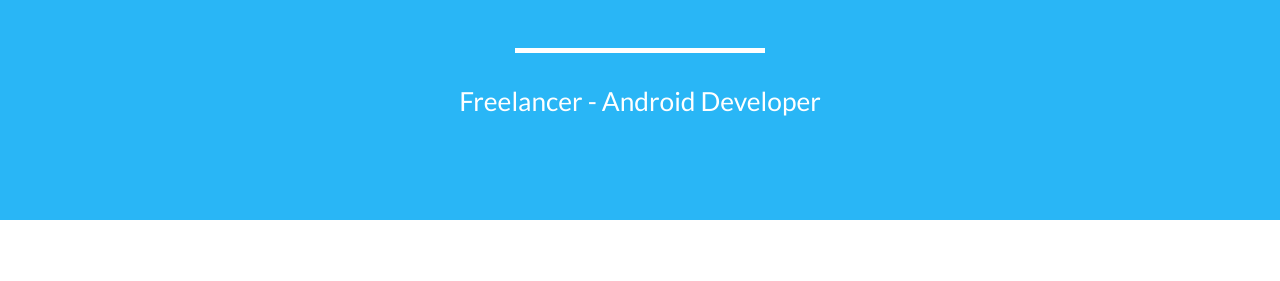
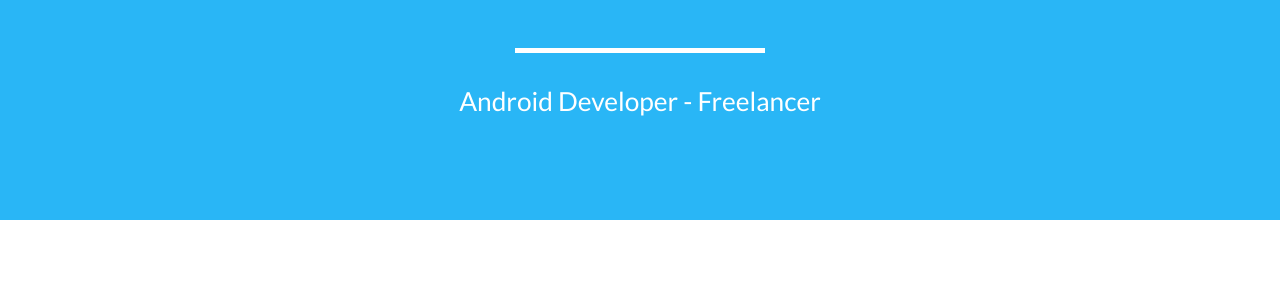
Before and after one commit to 0nko/0nko.github.io, a Jekyll site: the page built from index.html, in a window 1280 px wide and 900 px high, scrolled down 380 px. Shown: the part 175-456 px from the top of the window. Built offline with Jekyll 4.4.1, drawn with Linux system fonts in a browser that asks for light colours.

Commit message:
Updated header.

```diff
--- a/_includes/header.html
+++ b/_includes/header.html
@@ -7,7 +7,7 @@
                     <div class="intro-text">
                         <span class="name">{{ site.title }}</span>
                         <hr class="star-light">
-                        <span class="skills">Freelancer - Android Developer</span>
+                        <span class="skills">Android Developer - Freelancer</span>
                     </div>
                 </div>
             </div>
```
